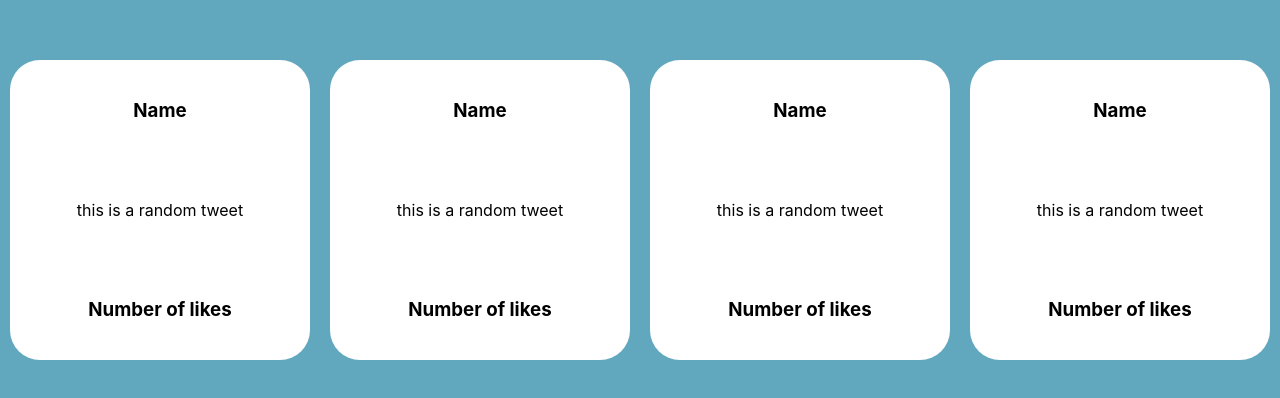
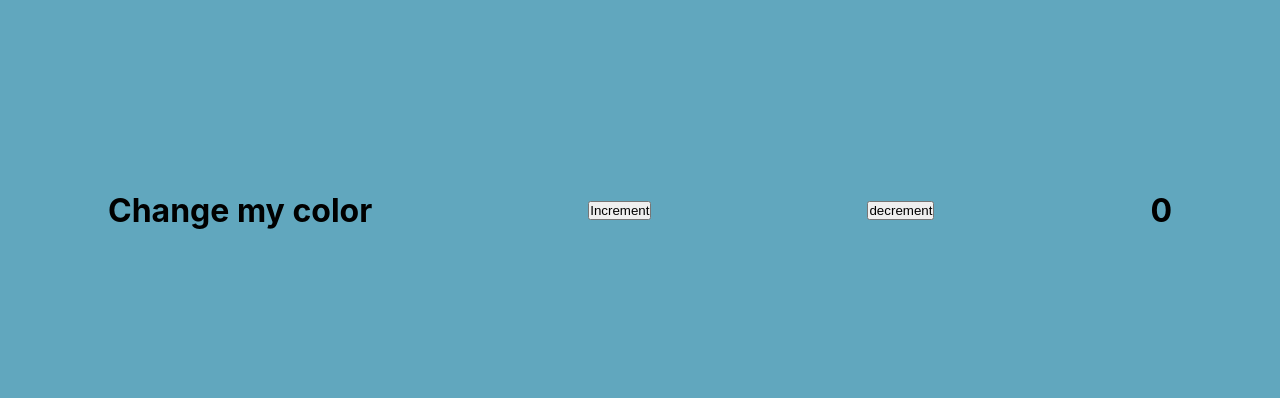
Before and after one commit to Kingnels/firstReact, a React (Create React App) app: page / in a window 1280 px wide. Shown: the part 190-588 px from the top of the page. Built offline with nearby package versions, Linux system fonts and the light colour scheme.

Commit message:
learning react

```diff
--- a/src/App.css
+++ b/src/App.css
@@ -55,3 +55,8 @@
   flex-direction: column;
   align-items: center;
 }
+
+.red{
+  color : red;
+  font-size: 50px;
+}
--- a/src/App.js
+++ b/src/App.js
@@ -1,16 +1,31 @@
 // import logo from './logo.svg';
+import React, {useState} from 'react';
 import './App.css';
 import Tweet from './tweet.js'
 
+
 function App() {
+
+ const [isRed, setRed] = useState(false)
+ const [count, setcount] = useState(0)
+
+ const increment = ()=>{
+    setcount(count + 1 );
+    setRed(!isRed);
+ }
+ const decrement = ()=>{
+    setcount(count - 1 );
+    setRed(true);
+ }
+
   return (
     <div className='App'>
-      {/* <h1>Hello React</h1> */}
-      <Tweet />
-      <Tweet />
-      <Tweet />
-      <Tweet />
-      {/* <h1 className='h1'>the truth about this life</h1> */}
+
+    <h1 className ={isRed?'red': ""}>Change my color</h1>
+    <button onClick ={increment}>Increment</button>
+    <button onClick ={decrement}>decrement</button>
+
+    <h1>{count}</h1>
     </div>
 
 
@@ -35,3 +50,11 @@ export default App;
 //     </a>
 //   </header>
 // </div>
+
+
+// <h1>Hello React</h1>
+// <Tweet name = "Pash B" opinion ="Nelson is my king" likes = "400 likes"/>
+// <Tweet name = "Chikodi" opinion ="Nelson is a gem" likes = "300 likes"/>
+// <Tweet name = "Bilhah" opinion =" Anything for Nelson" likes = "800 likes"/>
+// <Tweet name = "Nelson" opinion ="Why always Nelson" likes = "1400 likes"/> */}
+{/* <h1 className='h1'>the truth about this life</h1> */}
--- a/src/tweet.js
+++ b/src/tweet.js
@@ -1,12 +1,16 @@
 import React from "react";
 import './App.css'
-function Tweet (){
+// function Tweet (props){
+function Tweet ({name, opinion, likes}){
 
     return(
         <div className="tweet">
-            <h3>Name</h3>
-            <p>this is a random tweet</p>
-            <h3>Number of likes</h3>
+            <h3>{name}</h3>
+            <p>{opinion}</p>
+            <h3>{likes}</h3>
+            {/* <h3>{props.name}</h3>
+            <p>{props.opinion}</p>
+            <h3>{props.likes}</h3> */}
         </div>
     );
 }
```
